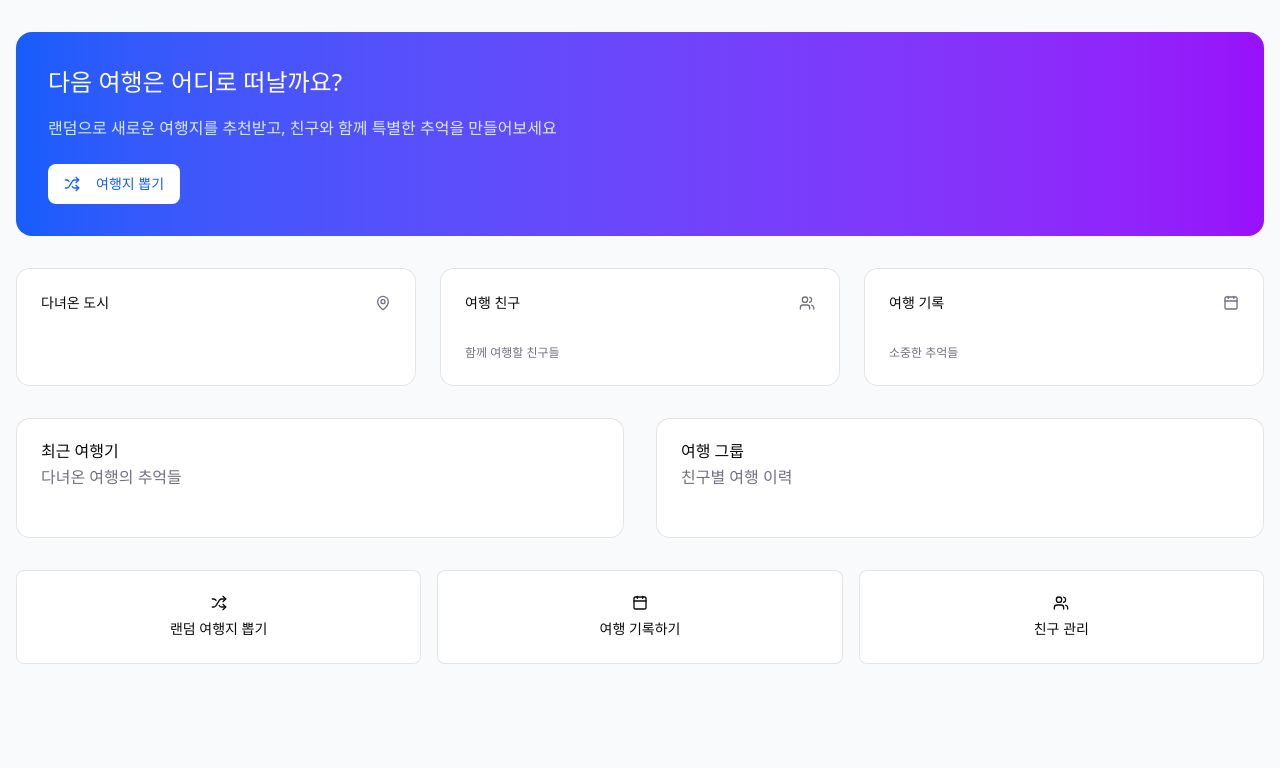
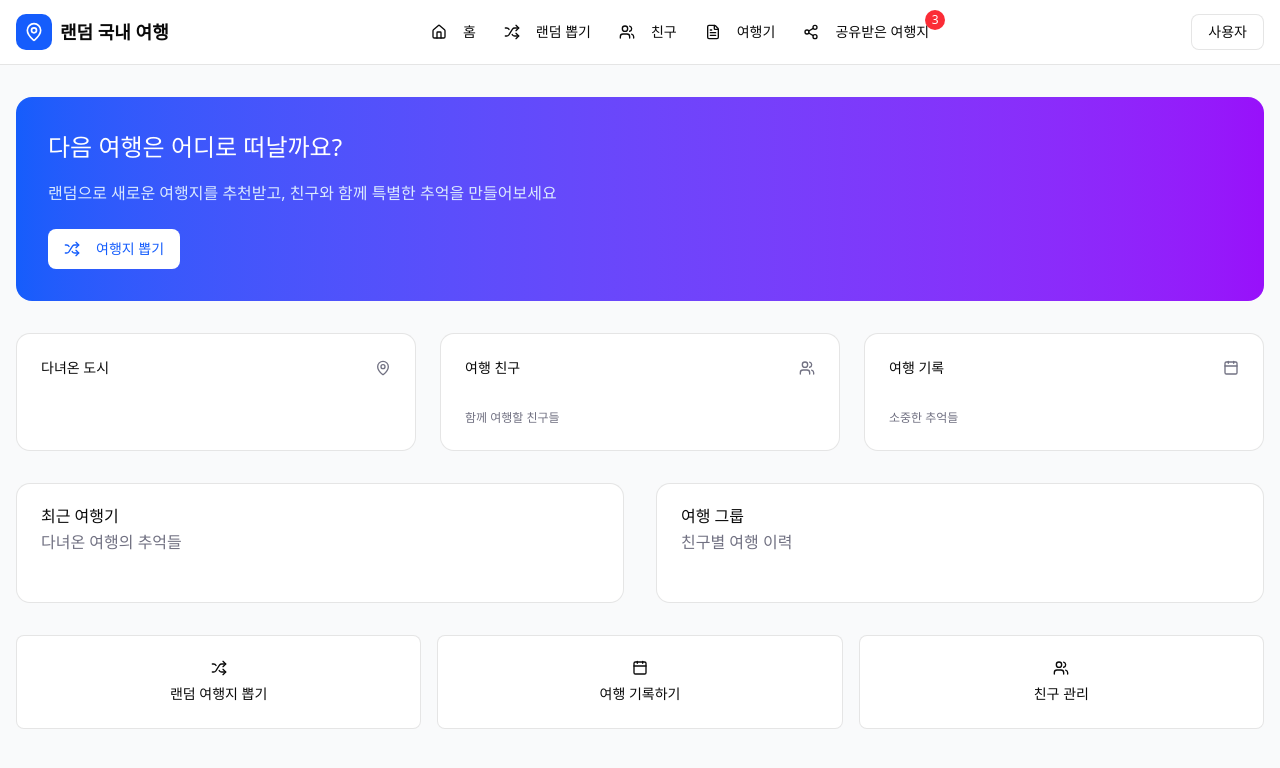
Before and after one commit to ho04029/random-travel, a Next.js app: page / in a window 1280 px wide. Shown: the top 768 px of the page. Built offline with nearby package versions, Linux system fonts and the light colour scheme.

Commit message:
feat: navbar

```diff
--- /dev/null
+++ b/app/components/Navbar.tsx
@@ -0,0 +1,75 @@
+import Link from 'next/link';
+import { MapPin, Home, Shuffle, Users, FileText, Share2 } from 'lucide-react';
+import { cn } from '../utils/cn';
+import { Button, buttonVariants } from './Button';
+
+const navItems = [
+  {
+    href: '/home',
+    label: '홈',
+    icon: Home,
+  },
+  {
+    href: '/random',
+    label: '랜덤 뽑기',
+    icon: Shuffle,
+  },
+  {
+    href: '/friends',
+    label: '친구',
+    icon: Users,
+  },
+  {
+    href: '/trips',
+    label: '여행기',
+    icon: FileText,
+  },
+  {
+    href: '/shared',
+    label: '공유받은 여행지',
+    icon: Share2,
+    badgeCount: 3, // 없으면 undefined
+  },
+];
+
+export function Navbar() {
+  return (
+    <nav className="sticky top-0 z-50 border-b bg-white">
+      <div className="container mx-auto px-4">
+        <div className="flex h-16 items-center justify-between">
+          <Link href="/home" className="flex items-center gap-2">
+            <div className="rounded-lg bg-blue-600 p-2">
+              <MapPin className="h-5 w-5 text-white" />
+            </div>
+            <span className="text-lg font-semibold">랜덤 국내 여행</span>
+          </Link>
+
+          <div className="hidden items-center gap-1 md:flex">
+            {navItems.map((item) => (
+              <Link
+                key={item.label}
+                href={item.href}
+                className={cn(
+                  buttonVariants({ variant: 'ghost' }),
+                  'relative hidden items-center md:flex',
+                  item.badgeCount && 'pr-8',
+                )}
+              >
+                <item.icon className="mr-2 h-4 w-4" />
+                {item.label}
+                {item.badgeCount && item.badgeCount > 0 ? (
+                  <span className="absolute -top-1 -right-1 flex h-5 w-5 items-center justify-center rounded-full bg-red-500 text-xs text-white">
+                    {item.badgeCount}
+                  </span>
+                ) : null}
+              </Link>
+            ))}
+          </div>
+
+          <Button variant="outline">{'사용자'}</Button>
+          {/* <Button variant="outline">{user?.name || '사용자'}</Button> */}
+        </div>
+      </div>
+    </nav>
+  );
+}
--- a/app/page.tsx
+++ b/app/page.tsx
@@ -3,6 +3,7 @@
 // import Image from 'next/image';
 import { useRouter } from 'next/navigation';
 import { Shuffle, MapPin, Users, Calendar } from 'lucide-react';
+import { Navbar } from './components/Navbar';
 import { Button } from './components/Button';
 import {
   Card,
@@ -17,6 +18,7 @@ export default function Home() {
 
   return (
     <div className="min-h-screen bg-gray-50">
+      <Navbar />
       <div className="container mx-auto px-4 py-8">
         {/* Hero Section */}
         <div className="mb-8 rounded-2xl bg-linear-to-r from-blue-600 to-purple-600 p-8 text-white">
```
